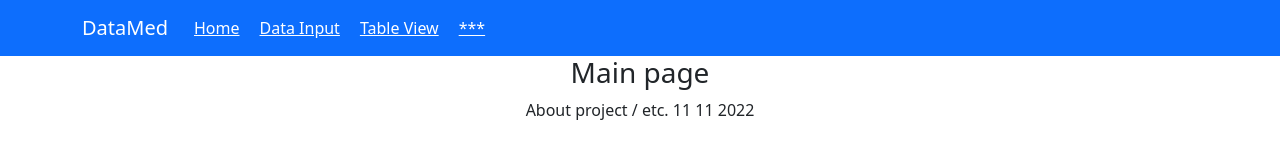
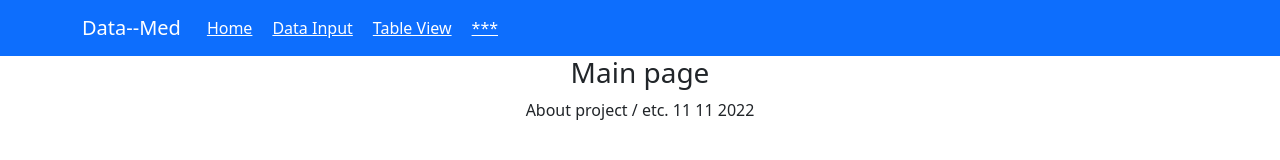
Before and after one commit to SkunovDen/datamed, a React (Create React App) app: page / in a window 1280 px wide. Shown: the top 160 px of the page. Built offline with nearby package versions, Linux system fonts and the light colour scheme.

Commit message:
double dash fail test

```diff
--- a/src/components/nav/TopMenu.jsx
+++ b/src/components/nav/TopMenu.jsx
@@ -6,7 +6,7 @@ const TopMenu = () => {
     return(
         <Navbar bg="primary" variant="dark">
             <Container>
-            <Navbar.Brand href="datamed/">DataMed</Navbar.Brand>
+            <Navbar.Brand href="datamed/">Data--Med</Navbar.Brand>
             <Nav className="me-auto">
                 <NavLink to="/" style={{color: "#FFFFFF", margin: "0 10px"}}>Home</NavLink>
                 <NavLink to="/input" style={{color: "#FFFFFF", margin: "0 10px"}}>Data Input</NavLink>
```
